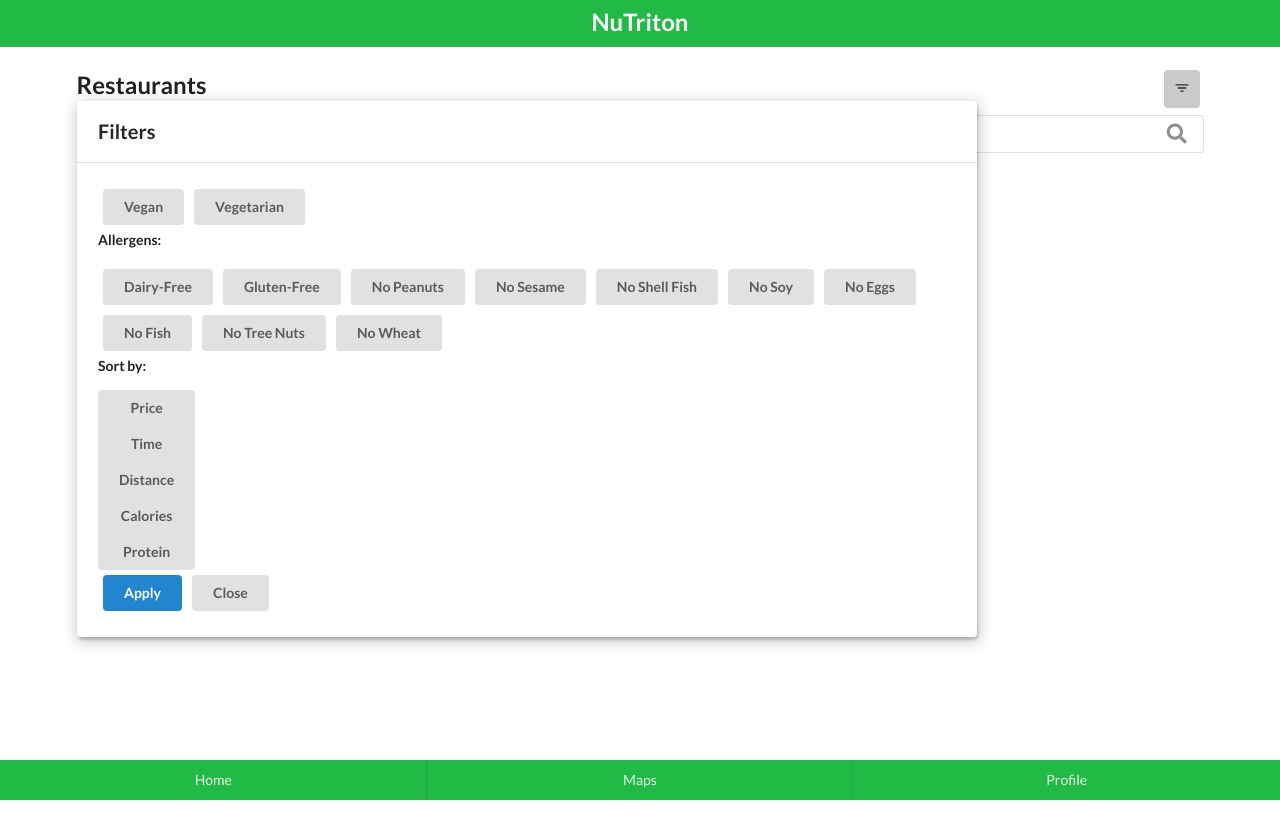
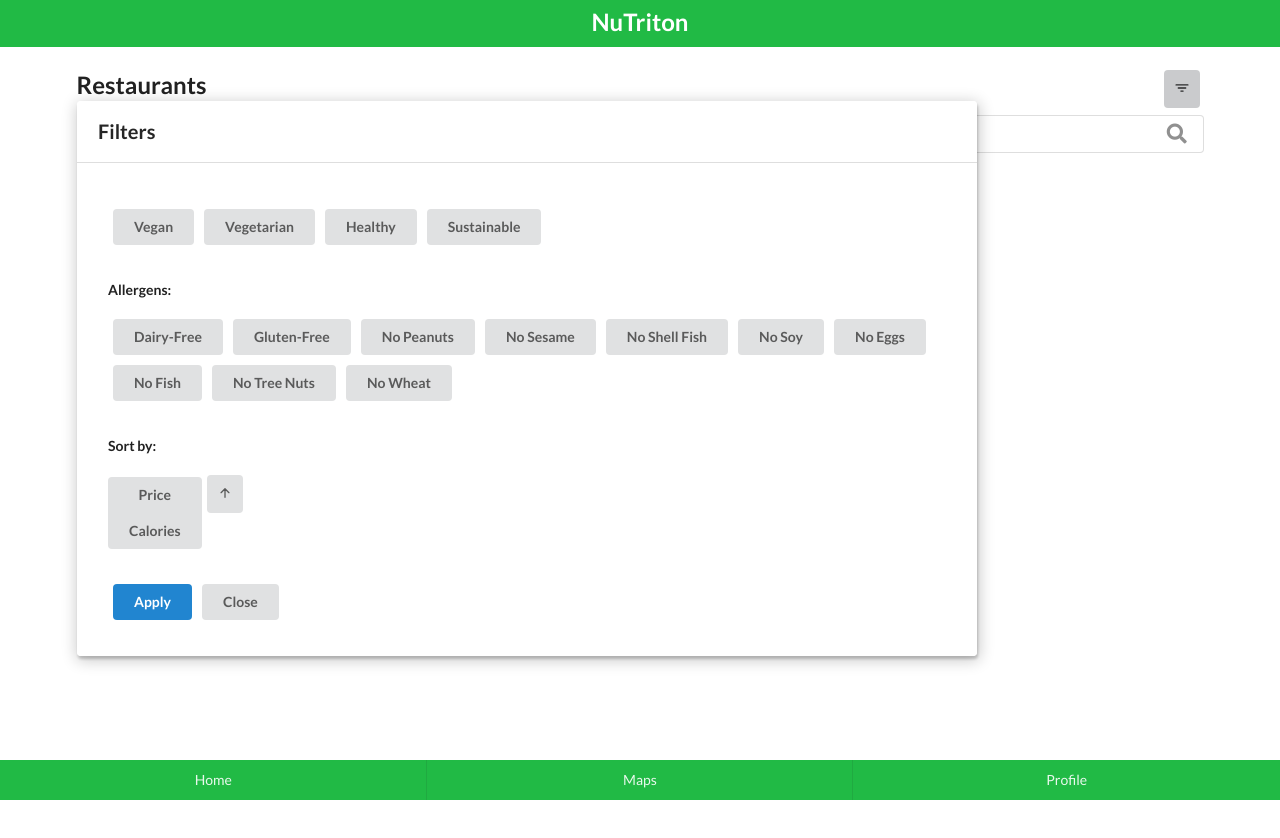
Before and after one commit to kshi36/NuTriton, a React (Create React App) app: page / in a window 1280 px wide. Both pictures are taken after a click on the button 1182 px from the left and 89 px from the top of the page. Shown: the top 838 px of the page. Built offline with nearby package versions, Linux system fonts and the light colour scheme.

Commit message:
sorting (untested of course)

```diff
--- a/src/App.css
+++ b/src/App.css
@@ -44,9 +44,10 @@ i.icon {
 .fav {
   margin-right: 10px;
 }
-=======
+
 .selector_section {
   padding: 10px;
+  margin-top: 10px;
 }
 
 .selector_section .button {
--- a/src/controllers/restaurantcontext.js
+++ b/src/controllers/restaurantcontext.js
@@ -18,6 +18,7 @@ export function ContextProvider({ children }) {
     const [searchRes, setSearchRes] = useState([]);
     const [filterParams, setFilterParams] = useState([]);
     const [sortParam, setSortParam] = useState("");
+    const [sortAsc, setSortAsc] = useState(true);
 
 
     //TODO: retrieve restaurants list from Firestore
@@ -40,6 +41,11 @@ export function ContextProvider({ children }) {
     //TODO: handle searching for restaurants & foods
     // also add filters/sorting if specified
     function searchHandler(searchTerm) {
+        function compareSort(a, b, property, asc) {
+            // generic sorting logic
+            return sortAsc ? a[sortParam] - b[sortParam] : b[sortParam] - a[sortParam];
+        }
+
         var newRestaurantList = structuredClone(restaurants);
 
         // --- apply search filter
@@ -84,48 +90,28 @@ export function ContextProvider({ children }) {
                     this_menu.filter(food => food[filter_tuple[0]] == filter_tuple[1])
                 }
                 restaurant.menu = this_menu;
+            };
+        }
 
-                // return restaurant.menu.filter(
-                //     food => food["Contains Dairy"] == "FALSE"
-                // )
-            };
+        // sort, if specified
+        if (sortParam != "") {
+            for (var restaurant in newRestaurantList) {
+                restaurant.menu.sort(compareSort);
+            }
+        }
 
-             // specified sort
-            // if (params.sort_by) {
-
-            // }
-            setSearchRes(newRestaurantList);
-        }
+        setSearchRes(newRestaurantList);
     }
 
-    // Update filters and sorting
-    function filterHandler(params) {
-        setFilterParams(params);
+    function filterHandler(filter_params, sort_params) {
+        // Update filters and sorting
+        setFilterParams(filter_params);
+        setSortParam(sort_params[0]);
+        if (sort_params[0] != "") {
+            setSortAsc(sort_params[1] == "asc");
+        }
+
         return searchHandler("");
-
-        // non-empty filters
-        // if (params) {
-        //     var newRestaurantList = searchRes.filter((restaurant) => {
-        //         // filter "menu" foods
-        //         var this_manu = restaurant.menu
-        //         for (filter in filters) {
-        //             if (params.filter) {
-        //                 this_menu.filter(food => food[filter] == )
-        //             }
-        //         }
-        //         return restaurant.menu.filter(
-        //             food => food["Contains Dairy"] == "FALSE"
-        //         )
-        //     });
-
-        //      // specified sort
-        //     if (params.sort_by) {
-
-        //     }
-        //     setSearchRes(newRestaurantList);
-        // }
-
-
     }
 
     const value = {
--- a/src/views/restaurantlist.js
+++ b/src/views/restaurantlist.js
@@ -3,16 +3,15 @@ import { useContextProvider } from "../controllers/restaurantcontext";
 
 import {Link} from "react-router-dom";
 import { useEffect, useState } from 'react';
-import { IoFilter } from "react-icons/io5";
+import { IoArrowDown, IoArrowUp, IoFilter } from "react-icons/io5";
 
 
 export function FilterSortSelector() {
 
     const { filterHandler } = useContextProvider();
 
-
     function ToggleButton({id, text}) {
-        // button toggle functionality (highlight/activate)
+        // button toggle functionality (highlight/activate), for filters
         const [isActive, setActive] = useState(false);
         const handleClick = () => {
           setActive(!isActive);
@@ -20,30 +19,92 @@ export function FilterSortSelector() {
         const buttonClass = isActive ? 'active' : '';
 
         return (
-          <button className={`ui toggle button ${buttonClass}`} value={id} onClick={handleClick}>
+          <button className={`ui toggle button filter_btn ${buttonClass}`} value={id} onClick={handleClick}>
             {text}
           </button>
         );
-      };
+    };
 
-    function UpdateFilter() {
-        // upon submit, update filters, reset search, and update view
-        const active_buttons = document.getElementsByClassName("active toggle button")
+    function ToggleSortButton({id, active, text, onToggle}) {
+        // button toggle functionality for grouped sort buttons
+        const handleGroupClick = () => {
+            onToggle(id);
+        };
 
-        var active_filters = []
-        for (let btn of active_buttons) {
-            active_filters.push(btn.getAttribute("value"))
+        const buttonClass = active ? 'active' : '';
+
+        return (
+            <button className={`ui toggle button sort_btn ${buttonClass}`} value={id} onClick={handleGroupClick}>
+                {text}
+            </button>
+        );
+    };
+
+    function SortGroup() {
+        // grouped sort buttons, single toggle
+        const [selectedSort, setSelectedSort] = useState(null);
+        const handleSortToggle = (buttonId) => {
+            setSelectedSort(buttonId === selectedSort ? null : buttonId)
+        };
+
+        return (
+            <div className="ui vertical buttons sort_btns">
+                <ToggleSortButton id={"price"} active={selectedSort === "price"} text={"Price"} onToggle={handleSortToggle} />
+                <ToggleSortButton id={"calories"} active={selectedSort === "calories"} text={"Calories"} onToggle={handleSortToggle} />
+            </div>
+        )
+    }
+
+    function SortDirButton() {
+        // button toggle functionality for sort direction (asc/desc)
+        const [SortAsc, setSortAsc] = useState(true);
+        const handleSortDir = () => {
+            setSortAsc(!SortAsc);
+        };
+
+        return (
+          <button className="ui icon button gray left" id="sort_dir_btn" value={SortAsc ? "asc" : "desc"} onClick={handleSortDir}>{SortAsc ? <IoArrowUp/> : <IoArrowDown/>}</button>
+        );
+    };
+
+    function UpdateSelectors() {
+        function UpdateFilter() {
+            // update filters
+            const active_filter_buttons = document.getElementsByClassName("active toggle button filter_btn")
+
+            var active_filters = []
+            for (let btn of active_filter_buttons) {
+                active_filters.push(btn.getAttribute("value"))
+            }
+
+            return active_filters;
         }
 
-        // update filters state
-        filterHandler(active_filters);
+        function UpdateSort() {
+            // update sort (if selected) with sort direction
+            const active_sort_buttons = document.getElementsByClassName("active toggle button filter_btn")
+
+            if (active_sort_buttons.length > 0) {
+                const selectedSort = active_sort_buttons[0].getAttribute("value");
+                const selectedSortDir = document.getElementById("sort_dir_btn").getAttribute("value");
+                return [selectedSort, selectedSortDir];
+            }
+            else {
+                return ["", ""];
+            }
+        }
 
         // TODO reset searchbar
+
+
+        // update filters state
+        const active_filters = UpdateFilter();
+        const active_sort = UpdateSort();
+        filterHandler(active_filters, active_sort[0], active_sort[1]);
 
         // close modal
         handleClose();
     }
-
 
     const [show, setShow] = useState(false);
 
@@ -76,6 +137,8 @@ export function FilterSortSelector() {
                 <div className="selector_section">
                     <ToggleButton id={"vegan"} text={"Vegan"} />
                     <ToggleButton id={"vegetarian"} text={"Vegetarian"} />
+                    <ToggleButton id={"wellness"} text={"Healthy"} />
+                    <ToggleButton id={"sustainability"} text={"Sustainable"} />
                 </div>
                 <div className="selector_section">
                     <p className="selector_heading">Allergens:</p>
@@ -92,16 +155,11 @@ export function FilterSortSelector() {
                 </div>
                 <div className="selector_section">
                     <p className="selector_heading">Sort by:</p>
-                    <div className="ui vertical buttons sort_btns">
-                        <button className="ui button">Price</button>
-                        <button className="ui button">Time</button>
-                        <button className="ui button">Distance</button>
-                        <button className="ui button">Calories</button>
-                        <button className="ui button">Protein</button>
-                    </div>
+                    <SortGroup />
+                    <SortDirButton />
                 </div>
                 <div className="selector_section">
-                    <button className="ui primary button" onClick={UpdateFilter}>Apply</button>
+                    <button className="ui primary button" onClick={UpdateSelectors}>Apply</button>
                     <button className="ui button" onClick={handleClose}>Close</button>
                 </div>
             </div>
@@ -143,7 +201,7 @@ export default function RestaurantList() {
                 </h2>
                 <div className="ui search">
                     <div className="ui icon input">
-                        <input type="text" placeholder="Search by restaurant or entrée"
+                        <input id="search_input" type="text" placeholder="Search by restaurant or entrée"
                                value={searchTerm}
                                onChange={(e) => {
                                    searchHandler(e.target.value)
```
